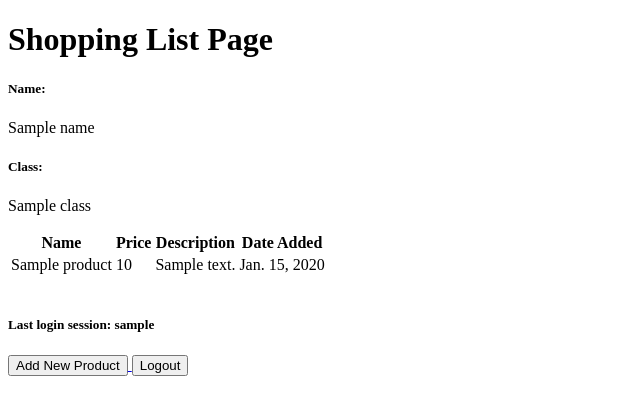
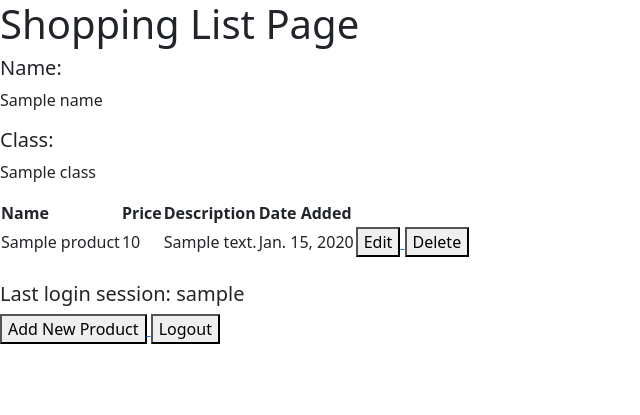
Before and after one commit to Revaldyhfz/shopping_list, a Django app: template main/templates/main.html in a window 1280 px wide. Shown: the top 415 px of the page, without its empty margins (0-640 px from the left). Run offline with Django 4.2, Linux system fonts and the light colour scheme; tables that the repository leaves empty hold one stand-in row (values such as "Sample post"); the template is opened without the code that fills it: values that come from a table or form of the project are taken from there, most other values are stand-ins (such as "Sample title", 1, 10 or a date in 2020).

Commit message:
Tutorial 4

```diff
--- a/main/templates/main.html
+++ b/main/templates/main.html
@@ -22,6 +22,18 @@
                 <td>{{product.price}}</td>
                 <td>{{product.description}}</td>
                 <td>{{product.date_added}}</td>
+                <td>
+                    <a href="{% url 'main:edit_product' product.pk %}">
+                        <button>
+                            Edit
+                        </button>
+                    </a>
+                    <a href="{% url 'main:delete_product' product.pk %}">
+                        <button>
+                            Delete
+                        </button>
+                    </a>
+                </td>
             </tr>
         {% endfor %}
     </table>
--- a/main/urls.py
+++ b/main/urls.py
@@ -1,11 +1,8 @@
 from django.urls import path
-from main.views import show_main
-from main.views import show_main, create_product
-from main.views import show_main, create_product, show_xml
-from main.views import show_main, create_product, show_xml, show_json, show_xml_by_id, show_json_by_id
-from main.views import register
-from main.views import login_user
-from main.views import logout_user
+from main.views import (
+    show_main, create_product, show_xml, show_json, show_xml_by_id, show_json_by_id,
+    register, login_user, logout_user, edit_product, delete_product
+)
 
 app_name = 'main'
 
@@ -19,4 +16,7 @@
     path('register/', register, name='register'),
     path('login/', login_user, name='login'),
     path('logout/', logout_user, name='logout'),
+    path('edit-product/<int:id>', edit_product, name='edit_product'),
+    path('delete/<int:id>', delete_product, name='delete_product'),
+
 ]
--- a/shopping_list/settings.py
+++ b/shopping_list/settings.py
@@ -112,7 +112,6 @@
     },
 ]
 
-
 # Internationalization
 # https://docs.djangoproject.com/en/4.2/topics/i18n/
 
@@ -123,7 +122,6 @@
 USE_I18N = True
 
 USE_TZ = True
-
 
 # Static files (CSS, JavaScript, Images)
 # https://docs.djangoproject.com/en/4.2/howto/static-files/
--- a/templates/base.html
+++ b/templates/base.html
@@ -1,18 +1,25 @@
 {% load static %}
 <!DOCTYPE html>
 <html lang="en">
+
 <head>
     <meta charset="UTF-8" />
-        <meta
-            name="viewport"
-            content="width=device-width, initial-scale=1.0"
-        />
+    <meta name="viewport" content="width=device-width, initial-scale=1">
     {% block meta %}
     {% endblock meta %}
+
+    <link href="https://cdn.jsdelivr.net/npm/bootstrap@5.3.2/dist/css/bootstrap.min.css" rel="stylesheet" integrity="sha384-T3c6CoIi6uLrA9TneNEoa7RxnatzjcDSCmG1MXxSR1GAsXEV/Dwwykc2MPK8M2HN" crossorigin="anonymous">
+
+    <script src="https://code.jquery.com/jquery-3.6.0.min.js" integrity="sha384-KyZXEAg3QhqLMpG8r+J4jsl5c9zdLKaUk5Ae5f5b1bw6AUn5f5v8FZJoMxm6f5cH1" crossorigin="anonymous"></script>
+
+    <script src="https://cdn.jsdelivr.net/npm/@popperjs/core@2.11.8/dist/umd/popper.min.js" integrity="sha384-I7E8VVD/ismYTF4hNIPjVp/Zjvgyol6VFvRkX/vR+Vc4jQkC+hVqc2pM8ODewa9r" crossorigin="anonymous"></script>
+
+    <script src="https://cdn.jsdelivr.net/npm/bootstrap@5.3.2/dist/js/bootstrap.min.js" integrity="sha384-BBtl+eGJRgqQAUMxJ7pMwbEyER4l1g+O15P+16Ep7Q9Q+zqX6gSbd85u4mG4QzX+" crossorigin="anonymous"></script>
 </head>
 
 <body>
     {% block content %}
     {% endblock content %}
 </body>
+
 </html>
```
Also changed, not shown: main/templates/edit_product.html (added, +22 -0 lines), main/views.py (+23 -0 lines). Lines whose indentation alone changed are shown as unchanged.
